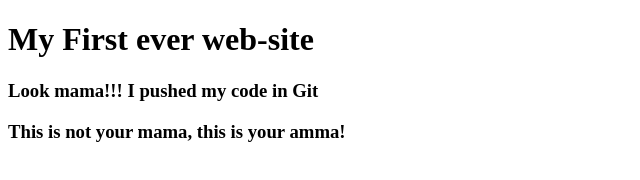
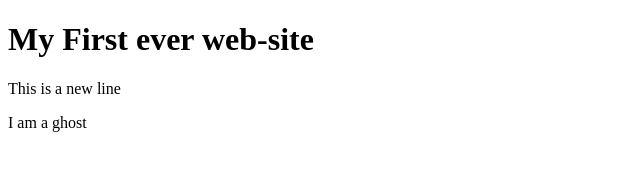
Before and after one commit to MDIbrahim-81/myFirstWebsite, a plain HTML site: page index.html in a window 1280 px wide. Shown: the whole page, without its empty margins (0-640 px from the left). Drawn offline with Linux system fonts and the light colour scheme.

Commit message:
a massive change

```diff
--- a/index.html
+++ b/index.html
@@ -7,9 +7,11 @@
     <title>Document</title>
 </head>
     <h1>My First ever web-site</h1>
-    <h3>Look mama!!! I pushed my code in Git</h3>
-    <h3>This is not your mama, this is your amma! </h3>
+
+
 <body>
+    <p>This is a new line</p>
+    <p>I am a ghost</p>
 
 </body>
 </html>
```
